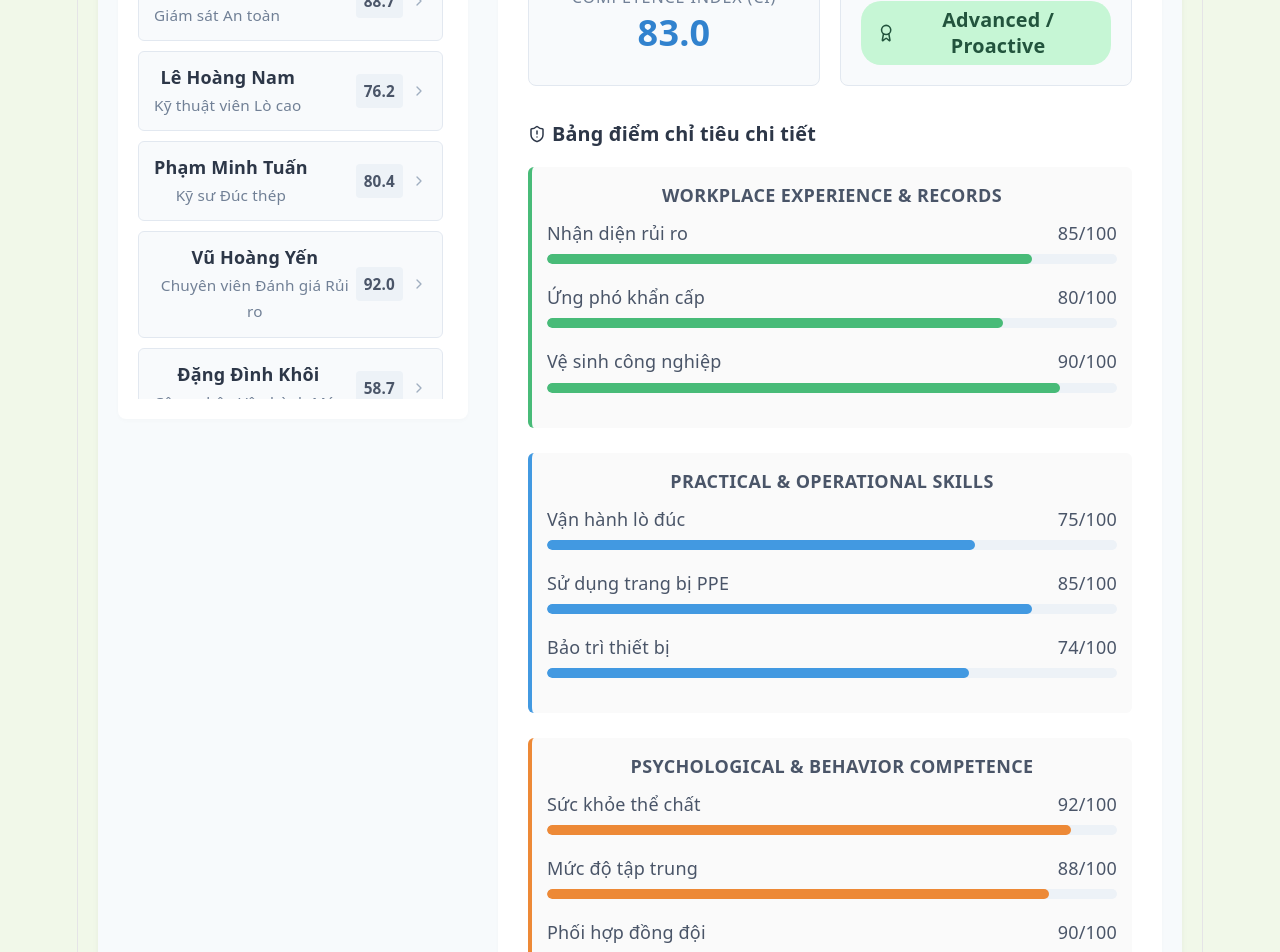
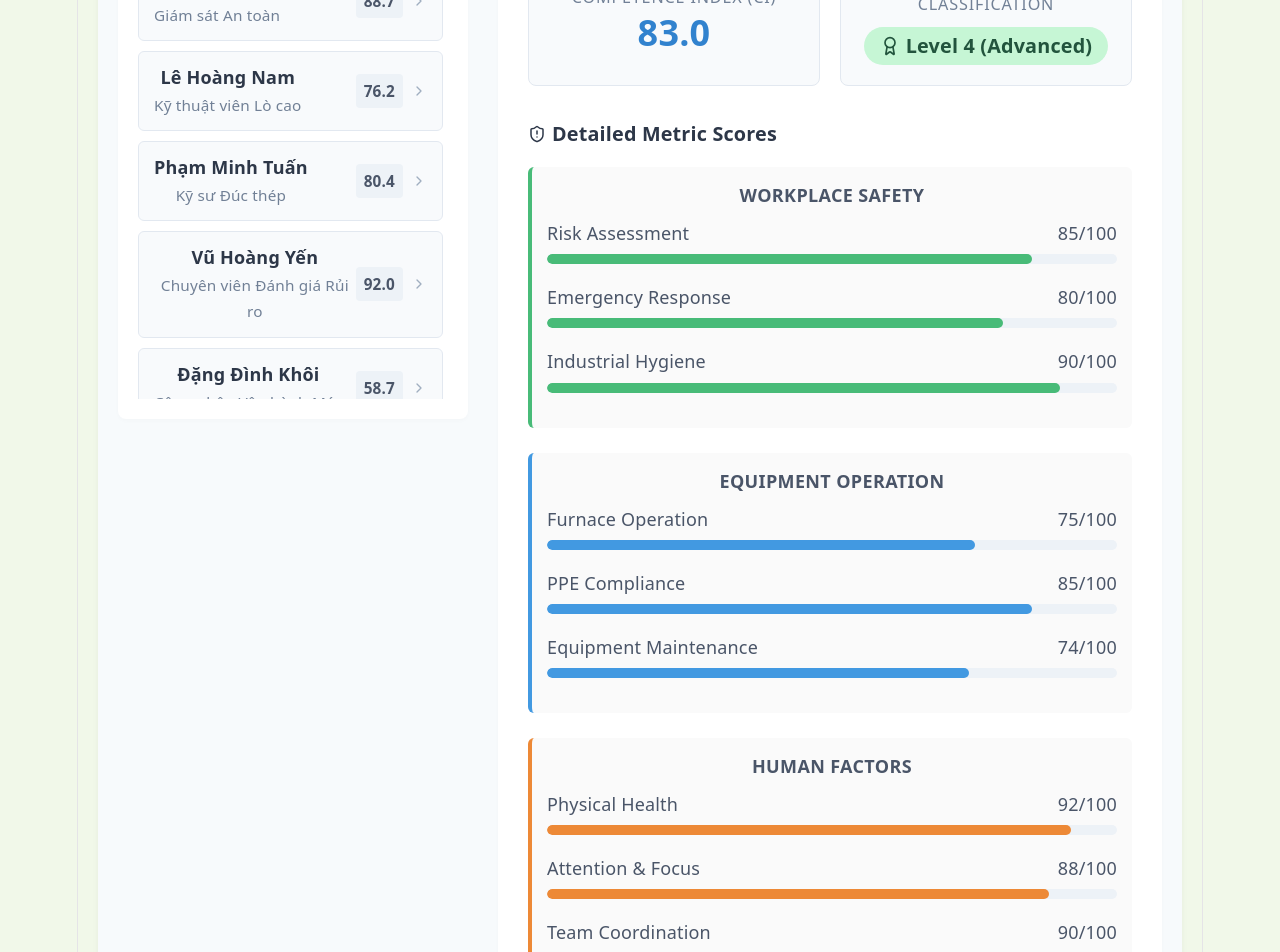
Before and after one commit to ngocleltt/metsafe, a React (Vite) app: page /assessment in a window 1280 px wide. Shown: the part 480-1432 px from the top of the page. Built offline with nearby package versions, Linux system fonts and the light colour scheme.

Commit message:
locales assessment

```diff
--- a/src/components/Assessment.jsx
+++ b/src/components/Assessment.jsx
@@ -15,30 +15,26 @@ const Assessment = ({ t }) => {
 
   const calculateCI = (candidateScores) => {
     let finalScore = 0;
-
     Object.keys(candidateScores).forEach(categoryKey => {
       let categorySum = 0;
       const categoryScores = candidateScores[categoryKey];
       const categoryWeights = weights[categoryKey];
-
       Object.keys(categoryScores).forEach(metricKey => {
         categorySum += categoryScores[metricKey] * categoryWeights[metricKey];
       });
-
       finalScore += categorySum * weights.categories[categoryKey];
     });
-
     return finalScore.toFixed(1);
   };
 
   const getLevel = (ci) => {
     const score = parseFloat(ci);
-    if (score >= 90) return { lv: 5, label: t.assessment.levels?.l5 || "Level 5 (Expert)" };
-    if (score >= 80) return { lv: 4, label: t.assessment.levels?.l4 || "Level 4 (Advanced)" };
-    if (score >= 70) return { lv: 3, label: t.assessment.levels?.l3 || "Level 3 (Intermediate)" };
-    if (score >= 60) return { lv: 2, label: t.assessment.levels?.l2 || "Level 2 (Basic)" };
-    if (score >= 50) return { lv: 1, label: t.assessment.levels?.l1 || "Level 1 (Novice)" };
-    return { lv: 0, label: t.assessment.levels?.l0 || "Level 0 (Unqualified)" };
+    if (score >= 90) return { lv: 5, label: t.assessment.levels?.l5 || "Level 5" };
+    if (score >= 80) return { lv: 4, label: t.assessment.levels?.l4 || "Level 4" };
+    if (score >= 70) return { lv: 3, label: t.assessment.levels?.l3 || "Level 3" };
+    if (score >= 60) return { lv: 2, label: t.assessment.levels?.l2 || "Level 2" };
+    if (score >= 50) return { lv: 1, label: t.assessment.levels?.l1 || "Level 1" };
+    return { lv: 0, label: t.assessment.levels?.l0 || "Level 0" };
   };
 
   const currentCI = calculateCI(selectedCandidate.scores);
@@ -53,7 +49,7 @@ const Assessment = ({ t }) => {
 
       <div className="assessment-dashboard">
         <div className="candidate-sidebar">
-          <h3>{t.assessment.sidebarTitle || "Danh sách ứng viên"} ({candidates.length})</h3>
+          <h3>{t.assessment.sidebarTitle} ({candidates.length})</h3>
           <div className="candidate-list">
             {candidates.map((candidate) => {
               const ci = calculateCI(candidate.scores);
@@ -87,7 +83,7 @@ const Assessment = ({ t }) => {
               <div className="profile-title">
                 <h3>{selectedCandidate.name}</h3>
                 <p>
-                  <Briefcase size={14} className="inline-icon" /> {selectedCandidate.position} • {selectedCandidate.experience} {t.assessment.yearsExp || "năm kinh nghiệm"}
+                  <Briefcase size={14} className="inline-icon" /> {selectedCandidate.position} • {selectedCandidate.experience} {t.assessment.yearsExp}
                 </p>
               </div>
             </div>
@@ -98,7 +94,7 @@ const Assessment = ({ t }) => {
                 <span className="block-value text-primary">{currentCI}</span>
               </div>
               <div className="score-block">
-                <span className="block-label">{t.assessment.classification || "Phân loại Cấp độ"}</span>
+                <span className="block-label">{t.assessment.classification}</span>
                 <span className={`block-value level-tag lv-${currentLevel.lv}`}>
                   <Award size={20} className="inline-icon" /> {currentLevel.label}
                 </span>
@@ -106,52 +102,52 @@ const Assessment = ({ t }) => {
             </div>
 
             <div className="metrics-section">
-              <h4><ShieldAlert size={18} className="inline-icon" /> {t.assessment.metricsTitle || "Bảng điểm chỉ tiêu chi tiết"}</h4>
+              <h4><ShieldAlert size={18} className="inline-icon" /> {t.assessment.metricsTitle}</h4>
 
               <div className="category-group">
-                <h5>{t.assessment.categories?.workplace || "An toàn Nơi làm việc"}</h5>
+                <h5>{t.assessment.categories.workplace}</h5>
                 <div className="metric-row">
-                  <div className="metric-info"><span>{t.assessment.metrics?.risk || "Nhận diện rủi ro"}</span><span>{selectedCandidate.scores.workplace.risk}/100</span></div>
+                  <div className="metric-info"><span>{t.assessment.metrics.risk}</span><span>{selectedCandidate.scores.workplace.risk}/100</span></div>
                   <div className="progress-bar-bg"><div className="progress-bar-fill bg-green" style={{ width: `${selectedCandidate.scores.workplace.risk}%` }}></div></div>
                 </div>
                 <div className="metric-row">
-                  <div className="metric-info"><span>{t.assessment.metrics?.emergency || "Ứng phó khẩn cấp"}</span><span>{selectedCandidate.scores.workplace.emergency}/100</span></div>
+                  <div className="metric-info"><span>{t.assessment.metrics.emergency}</span><span>{selectedCandidate.scores.workplace.emergency}/100</span></div>
                   <div className="progress-bar-bg"><div className="progress-bar-fill bg-green" style={{ width: `${selectedCandidate.scores.workplace.emergency}%` }}></div></div>
                 </div>
                 <div className="metric-row">
-                  <div className="metric-info"><span>{t.assessment.metrics?.hygiene || "Vệ sinh công nghiệp"}</span><span>{selectedCandidate.scores.workplace.hygiene}/100</span></div>
+                  <div className="metric-info"><span>{t.assessment.metrics.hygiene}</span><span>{selectedCandidate.scores.workplace.hygiene}/100</span></div>
                   <div className="progress-bar-bg"><div className="progress-bar-fill bg-green" style={{ width: `${selectedCandidate.scores.workplace.hygiene}%` }}></div></div>
                 </div>
               </div>
 
               <div className="category-group">
-                <h5>{t.assessment.categories?.equipment || "Vận hành Thiết bị"}</h5>
+                <h5>{t.assessment.categories.equipment}</h5>
                 <div className="metric-row">
-                  <div className="metric-info"><span>{t.assessment.metrics?.operation || "Vận hành lò đúc"}</span><span>{selectedCandidate.scores.equipment.operation}/100</span></div>
+                  <div className="metric-info"><span>{t.assessment.metrics.operation}</span><span>{selectedCandidate.scores.equipment.operation}/100</span></div>
                   <div className="progress-bar-bg"><div className="progress-bar-fill bg-blue" style={{ width: `${selectedCandidate.scores.equipment.operation}%` }}></div></div>
                 </div>
                 <div className="metric-row">
-                  <div className="metric-info"><span>{t.assessment.metrics?.ppe || "Sử dụng trang bị PPE"}</span><span>{selectedCandidate.scores.equipment.ppe}/100</span></div>
+                  <div className="metric-info"><span>{t.assessment.metrics.ppe}</span><span>{selectedCandidate.scores.equipment.ppe}/100</span></div>
                   <div className="progress-bar-bg"><div className="progress-bar-fill bg-blue" style={{ width: `${selectedCandidate.scores.equipment.ppe}%` }}></div></div>
                 </div>
                 <div className="metric-row">
-                  <div className="metric-info"><span>{t.assessment.metrics?.maintenance || "Bảo trì thiết bị"}</span><span>{selectedCandidate.scores.equipment.maintenance}/100</span></div>
+                  <div className="metric-info"><span>{t.assessment.metrics.maintenance}</span><span>{selectedCandidate.scores.equipment.maintenance}/100</span></div>
                   <div className="progress-bar-bg"><div className="progress-bar-fill bg-blue" style={{ width: `${selectedCandidate.scores.equipment.maintenance}%` }}></div></div>
                 </div>
               </div>
 
               <div className="category-group">
-                <h5>{t.assessment.categories?.human || "Yếu tố Con người"}</h5>
+                <h5>{t.assessment.categories.human}</h5>
                 <div className="metric-row">
-                  <div className="metric-info"><span>{t.assessment.metrics?.health || "Sức khỏe thể chất"}</span><span>{selectedCandidate.scores.human.health}/100</span></div>
+                  <div className="metric-info"><span>{t.assessment.metrics.health}</span><span>{selectedCandidate.scores.human.health}/100</span></div>
                   <div className="progress-bar-bg"><div className="progress-bar-fill bg-orange" style={{ width: `${selectedCandidate.scores.human.health}%` }}></div></div>
                 </div>
                 <div className="metric-row">
-                  <div className="metric-info"><span>{t.assessment.metrics?.focus || "Mức độ tập trung"}</span><span>{selectedCandidate.scores.human.focus}/100</span></div>
+                  <div className="metric-info"><span>{t.assessment.metrics.focus}</span><span>{selectedCandidate.scores.human.focus}/100</span></div>
                   <div className="progress-bar-bg"><div className="progress-bar-fill bg-orange" style={{ width: `${selectedCandidate.scores.human.focus}%` }}></div></div>
                 </div>
                 <div className="metric-row">
-                  <div className="metric-info"><span>{t.assessment.metrics?.teamwork || "Phối hợp đồng đội"}</span><span>{selectedCandidate.scores.human.teamwork}/100</span></div>
+                  <div className="metric-info"><span>{t.assessment.metrics.teamwork}</span><span>{selectedCandidate.scores.human.teamwork}/100</span></div>
                   <div className="progress-bar-bg"><div className="progress-bar-fill bg-orange" style={{ width: `${selectedCandidate.scores.human.teamwork}%` }}></div></div>
                 </div>
               </div>
--- a/src/locales/en.js
+++ b/src/locales/en.js
@@ -39,7 +39,7 @@ export const en = {
   assessment: {
     title: "Competence Index (CI) Assessment",
     subtitle: "Real-time quantitative calculation of personnel competence and safety risk layers",
-    description: "Please fill in the information below to calculate the safety competence index.",
+    description: "Detailed profiles, evaluation of metrics, and competence classification based on mathematical weighting model.",
     submit: "Calculate Score",
     reset: "Reset Form",
     input_label: "Score Input",
@@ -47,18 +47,22 @@ export const en = {
     result_title: "Calculated Competence Index",
     selectCandidate: "Select Candidate Profile",
     candidateProfile: "Candidate Core Metrics Data",
+    sidebarTitle: "Candidate List",
+    yearsExp: "years of experience",
+    classification: "Competence Classification",
+    metricsTitle: "Detailed Metric Scores",
     categories: {
-      workplace: "Workplace Experience & Records",
-      equipment: "Practical & Operational Skills",
-      human: "Psychological & Behavior Competence"
+      workplace: "Workplace Safety",
+      equipment: "Equipment Operation",
+      human: "Human Factors"
     },
     levels: {
-      l0: "Non-Compliant",
-      l1: "Beginner / Reactive",
-      l2: "Basic / Dependent",
-      l3: "Competent / Independent",
-      l4: "Advanced / Proactive",
-      l5: "Expert / Safety Leader"
+      l0: "Level 0 (Unqualified)",
+      l1: "Level 1 (Novice)",
+      l2: "Level 2 (Basic)",
+      l3: "Level 3 (Intermediate)",
+      l4: "Level 4 (Advanced)",
+      l5: "Level 5 (Expert)"
     },
     fields: {
       experience: "Years of Experience",
@@ -72,12 +76,15 @@ export const en = {
       coreMetrics: "Core Competency Metrics Matrix Breakdown"
     },
     metrics: {
-      k1: "K1: Process Technology",
-      k3: "K3: Hazard Knowledge",
-      s1: "S1: Equipment Operation",
-      s3: "S3: LOTO Skill",
-      b1: "B1: Risk Reports",
-      b6: "B6: PPE Compliance"
+      risk: "Risk Assessment",
+      emergency: "Emergency Response",
+      hygiene: "Industrial Hygiene",
+      operation: "Furnace Operation",
+      ppe: "PPE Compliance",
+      maintenance: "Equipment Maintenance",
+      health: "Physical Health",
+      focus: "Attention & Focus",
+      teamwork: "Team Coordination"
     }
   }
 };
--- a/src/locales/ru.js
+++ b/src/locales/ru.js
@@ -2,19 +2,19 @@ export const ru = {
   nav: {
     home: "Главная",
     assessment: "Оценка CI",
-    seminars: "Новости и семинары",
+    seminars: "Новости и Семинары",
     login: "Вход / Регистрация"
   },
   hero: {
     title: "METSAFE",
-    subtitle: "Применение цифровой модели для оптимизации безопасности и снижения травматизма в металлургии",
+    subtitle: "Применение цифровой модели для оптимизации безопасности и снижения производственного травматизма в металлургии",
     cta: "Начать оценку"
   },
   news: {
-    title: "Новости и семинары",
+    title: "Новости и Семинары",
     card1: {
-      title: "Корреляция компетенций и безопасности",
-      desc: "Анализ взаимосвязи между профессиональной готовностью и уровнем производственных инцидентов."
+      title: "Взаимосвязь компетентности и безопасности",
+      desc: "Анализ связи между профессиональной готовностью и уровнем производственных инцидентов."
     },
     card2: {
       title: "Цифровизация в металлургии",
@@ -22,18 +22,69 @@ export const ru = {
     },
     card3: {
       title: "ИИ в прогнозировании рисков",
-      desc: "Использование машинного обучения для выявления групп риска и предотвращения несчастных случаев."
+      desc: "Использование машинного обучения для выявления сотрудников из группы риска и предотвращения несчастных случаев."
     }
   },
+  footer: {
+    description: "Повышение безопасности персонала посредством цифровой оценки компетентности",
+    quickLinks: "Быстрые ссылки",
+    about: "О проекте",
+    assessment: "Начать оценку",
+    contact: "Связаться с нами",
+    support: "Поддержка",
+    faq: "Часто задаваемые вопросы",
+    privacy: "Политика конфиденциальности",
+    copyright: "Проект METSAFE - Цифровая оценка компетентности в металлургии. Все права защищены."
+  },
   assessment: {
-    title: "Оценка индекса компетентности (CI)",
-    description: "Пожалуйста, заполните информацию ниже для расчета индекса компетентности в области безопасности.",
+    title: "Система оценки компетентности в области безопасности",
+    subtitle: "Количественный расчет компетентности персонала и уровней рисков безопасности в реальном времени",
+    description: "Подробные профили, оценка показателей и классификация уровней компетентности на основе математической весовой модели.",
     submit: "Рассчитать балл",
-    reset: "Сбросить форму"
-  },
-  footer: {
-    about: "METSAFE - Цифровое решение для промышленной безопасности в металлургическом секторе.",
-    contact: "Контакты",
-    rights: "© 2024 Проект METSAFE. Все права защищены."
+    reset: "Сбросить форму",
+    input_label: "Ввод оценок",
+    calculate_btn: "Рассчитать балл CI",
+    result_title: "Рассчитанный индекс компетентности",
+    selectCandidate: "Выбрать профиль кандидата",
+    candidateProfile: "Данные основных показателей кандидата",
+    sidebarTitle: "Список кандидатов",
+    yearsExp: "лет опыта",
+    classification: "Классификация уровней",
+    metricsTitle: "Подробные оценки показателей",
+    categories: {
+      workplace: "Безопасность на рабочем месте",
+      equipment: "Эксплуатация оборудования",
+      human: "Человеческий фактор"
+    },
+    levels: {
+      l0: "Уровень 0 (Не квалифицирован)",
+      l1: "Уровень 1 (Начинающий)",
+      l2: "Уровень 2 (Базовый)",
+      l3: "Уровень 3 (Средний)",
+      l4: "Уровень 4 (Продвинутый)",
+      l5: "Уровень 5 (Эксперт)"
+    },
+    fields: {
+      experience: "Стаж работы (лет)",
+      years: "лет",
+      certificates: "Количество сертификатов",
+      testScore: "Балл за экзаменационный тест",
+      incidents: "Участие в инцидентах",
+      majorViolation: "Грубое нарушение безопасности",
+      yes: "ДА",
+      no: "НЕТ",
+      coreMetrics: "Детализация матрицы ключевых показателей компетентности"
+    },
+    metrics: {
+      risk: "Идентификация рисков",
+      emergency: "Действия в чрезвычайных ситуациях",
+      hygiene: "Производственная санитария",
+      operation: "Управление литейной печью",
+      ppe: "Применение СИЗ",
+      maintenance: "Техническое обслуживание",
+      health: "Физическое здоровье",
+      focus: "Уровень концентрации",
+      teamwork: "Командное взаимодействие"
+    }
   }
 };
--- a/src/locales/vi.js
+++ b/src/locales/vi.js
@@ -7,33 +7,84 @@ export const vi = {
   },
   hero: {
     title: "METSAFE",
-    subtitle: "Ứng dụng mô hình kỹ thuật số để tối ưu hóa an toàn và giảm thiểu tai nạn lao động trong ngành luyện kim",
-    cta: "Bắt đầu đánh giá"
+    subtitle: "Ứng dụng mô hình kỹ thuật số nhằm tối ưu hóa an toàn và giảm thiểu tai nạn lao động trong ngành luyện kim",
+    cta: "Bắt đầu Đánh giá"
   },
   news: {
     title: "Tin tức & Hội thảo",
     card1: {
-      title: "Tương quan Năng lực & An toàn",
-      desc: "Phân tích mối quan hệ giữa sự sẵn sàng chuyên môn và tỷ lệ sự cố sản xuất."
+      title: "Mối tương quan giữa Năng lực & An toàn",
+      desc: "Phân tích mối quan hệ giữa mức độ sẵn sàng chuyên môn và tỷ lệ sự cố trong sản xuất."
     },
     card2: {
-      title: "Số hóa trong Luyện kim",
-      desc: "Thay thế các phương pháp đào tạo và kiểm tra truyền thống bằng công nghệ số tiên tiến."
+      title: "Số hóa trong ngành Luyện kim",
+      desc: "Thay thế các phương pháp đào tạo và kiểm tra truyền thống bằng công nghệ kỹ thuật số tiên tiến."
     },
     card3: {
       title: "AI trong Dự báo Rủi ro",
-      desc: "Sử dụng học máy để xác định nhân sự rủi ro cao và ngăn ngừa tai nạn."
+      desc: "Ứng dụng học máy để nhận diện nhân sự có nguy cơ rủi ro cao và ngăn ngừa tai nạn xảy ra."
     }
   },
+  footer: {
+    description: "Nâng cao an toàn cho nhân sự thông qua việc đánh giá năng lực kỹ thuật số",
+    quickLinks: "Liên kết nhanh",
+    about: "Về dự án",
+    assessment: "Bắt đầu Đánh giá",
+    contact: "Liên hệ với chúng tôi",
+    support: "Hỗ trợ",
+    faq: "Câu hỏi thường gặp",
+    privacy: "Chính sách bảo mật",
+    copyright: "Dự án METSAFE - Đánh giá Kỹ thuật số Năng lực Luyện kim. Bảo lưu mọi quyền."
+  },
   assessment: {
-    title: "Đánh giá Chỉ số Năng lực (CI)",
-    description: "Vui lòng điền thông tin bên dưới để tính toán chỉ số năng lực an toàn.",
-    submit: "Tính toán kết quả",
-    reset: "Làm mới form"
-  },
-  footer: {
-    about: "METSAFE - Giải pháp kỹ thuật số cho an toàn công nghiệp trong lĩnh vực luyện kim.",
-    contact: "Liên hệ",
-    rights: "© 2024 Dự án METSAFE. Bảo lưu mọi quyền."
+    title: "Hệ thống Đánh giá Năng lực An toàn",
+    subtitle: "Tính toán định lượng theo thời gian thực về năng lực nhân sự và các phân lớp rủi ro an toàn",
+    description: "Xem chi tiết hồ sơ, bảng điểm chỉ số và phân loại cấp độ năng lực dựa trên mô hình trọng số toán học.",
+    submit: "Tính điểm",
+    reset: "Đặt lại biểu mẫu",
+    input_label: "Nhập điểm số",
+    calculate_btn: "Tính toán điểm số CI",
+    result_title: "Chỉ số năng lực đã tính toán",
+    selectCandidate: "Chọn hồ sơ ứng viên",
+    candidateProfile: "Dữ liệu chỉ tiêu cốt lõi của ứng viên",
+    sidebarTitle: "Danh sách ứng viên",
+    yearsExp: "năm kinh nghiệm",
+    classification: "Phân loại Cấp độ",
+    metricsTitle: "Bảng điểm chỉ tiêu chi tiết",
+    categories: {
+      workplace: "An toàn Nơi làm việc",
+      equipment: "Vận hành Thiết bị",
+      human: "Yếu tố Con người"
+    },
+    levels: {
+      l0: "Cấp độ 0 (Không đạt)",
+      l1: "Cấp độ 1 (Sơ cấp)",
+      l2: "Cấp độ 2 (Cơ bản)",
+      l3: "Cấp độ 3 (Trung cấp)",
+      l4: "Cấp độ 4 (Cao cấp)",
+      l5: "Cấp độ 5 (Chuyên gia)"
+    },
+    fields: {
+      experience: "Số năm kinh nghiệm",
+      years: "năm",
+      certificates: "Số lượng chứng chỉ",
+      testScore: "Điểm bài kiểm tra",
+      incidents: "Số lần liên quan sự cố",
+      majorViolation: "Vi phạm an toàn nghiêm trọng",
+      yes: "CÓ",
+      no: "KHÔNG",
+      coreMetrics: "Phân rã ma trận chỉ tiêu năng lực cốt lõi"
+    },
+    metrics: {
+      risk: "Nhận diện rủi ro",
+      emergency: "Ứng phó khẩn cấp",
+      hygiene: "Vệ sinh công nghiệp",
+      operation: "Vận hành lò đúc",
+      ppe: "Sử dụng trang bị PPE",
+      maintenance: "Bảo trì thiết bị",
+      health: "Sức khỏe thể chất",
+      focus: "Mức độ tập trung",
+      teamwork: "Phối hợp đồng đội"
+    }
   }
 };
```
